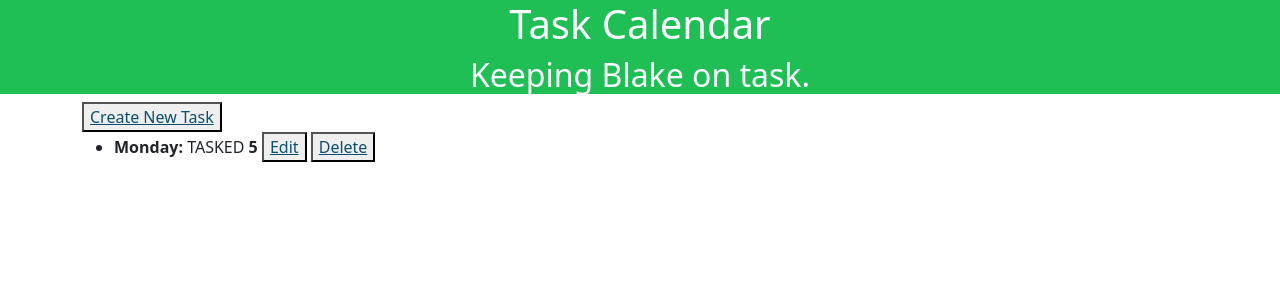
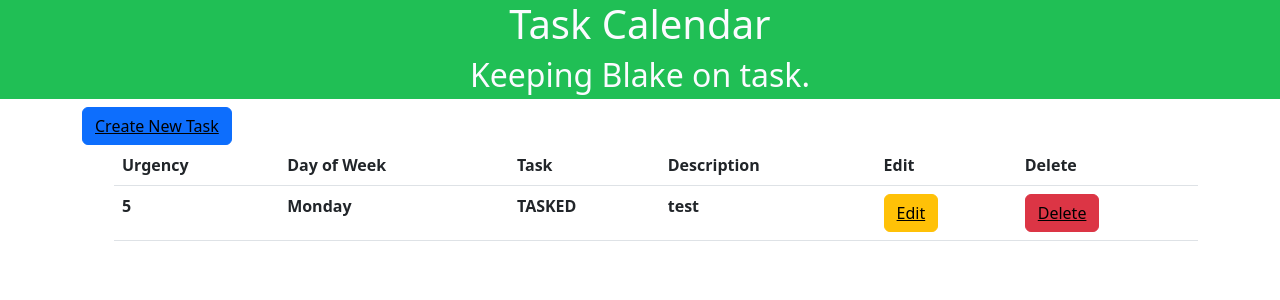
Before and after one commit to blakebonasera/Blakes-Weekly-Tasks, a Django app: page /main/ in a window 1280 px wide. Shown: the top 300 px of the page. Run offline with Django 4.2, Linux system fonts and the light colour scheme; data comes from the database, SQL or seed files in the repository; both versions use the stored data as it was after the commit; lists and menus that the app fills with data are empty.

Commit message:
More Styling to make it look more appealing when I am putting my daily tasks down

```diff
--- a/task_calendar/main/templates/main/task_list.html
+++ b/task_calendar/main/templates/main/task_list.html
@@ -11,32 +11,47 @@
                 color: #FBFBFF;
                 align-items: center;
             }
-            img{
-                height: 100px;
-                width: 100px;
-            }
             a{
-                color: #0B4F6C;
+                color:black;
             }
         </style>
 </head>
 <body>
     <div class="jumbotron">
     <h1 style="text-align: center;">Task Calendar</h1>
-    <h2 style="text-align: center;">Keeping Blake on task.</h2>
+    <h2 style="text-align: center; padding-bottom: 5px;">Keeping Blake on task.</h2>
     </div>
     <div class="container">
-    <button><a href="{% url 'main:task_create' %}">Create New Task</a></button>
+    <button type="button" class="btn btn-primary" ><a href="{% url 'main:task_create' %}">Create New Task</a></button>
     <ul>
-        {% for task in tasks %}
-            <li>
-                <strong>{{ task.day }}:</strong> {{ task.title }} <strong> {{task.urgency}}</strong>
-                <button><a href="{% url 'main:task_update' pk=task.pk %}">Edit</a></button>
-                <button><a href="{% url 'main:task_delete' pk=task.pk %}">Delete</a></button>
-            </li>
-        {% empty %}
-            <li>No tasks found.</li>
-        {% endfor %}
+        <table class="table">
+            <thead>
+                <tr>
+                    <th>Urgency</th>
+                    <th>Day of Week</th>
+                    <th>Task</th>
+                    <th>Description</th>
+                    <th>Edit</th>
+                    <th>Delete</th>
+                </tr>
+            </thead>
+            <tbody>
+                <tr>
+                    {% for task in tasks %}
+                    <th scope="row"><strong>{{task.urgency}}</strong></th>
+                    <th ><strong>{{task.day}}</strong></th>
+                    <th >{{task.title}}</th>
+                    <th>{{task.description}}</th>
+                    <th><button type="button" class="btn btn-warning" ><a href="{% url 'main:task_update' pk=task.pk %}">Edit</a></button></th>
+                    <th><button type="button" class="btn btn-danger" ><a href="{% url 'main:task_delete' pk=task.pk %}">Delete</a></button></th>
+
+                    {% empty %}
+                    <th><strong>No tasks found.</strong></th>
+                    {% endfor %}
+
+                </tr>
+            </tbody>
+        </table>
     </ul>
 </div>
 
```
Also changed, not shown: task_calendar/main/templates/main/task_update.html (+14 -1 lines), task_calendar/db.sqlite3.
